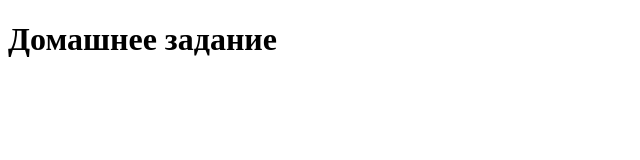
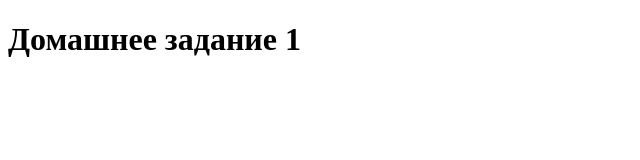
Before and after one commit to XxXFeniksXxX/HelloWorld, a plain HTML site: page index.html in a window 1280 px wide. Shown: the full height of the page, 0-640 px from the left. Drawn offline with Linux system fonts and the light colour scheme.

Commit message:
Изменил h1

```diff
--- a/index.html
+++ b/index.html
@@ -9,7 +9,7 @@
 </head>
 
 <body>
-    <h1>Домашнее задание</h1>
+    <h1>Домашнее задание 1</h1>
 </body>
 
 </html>
```
